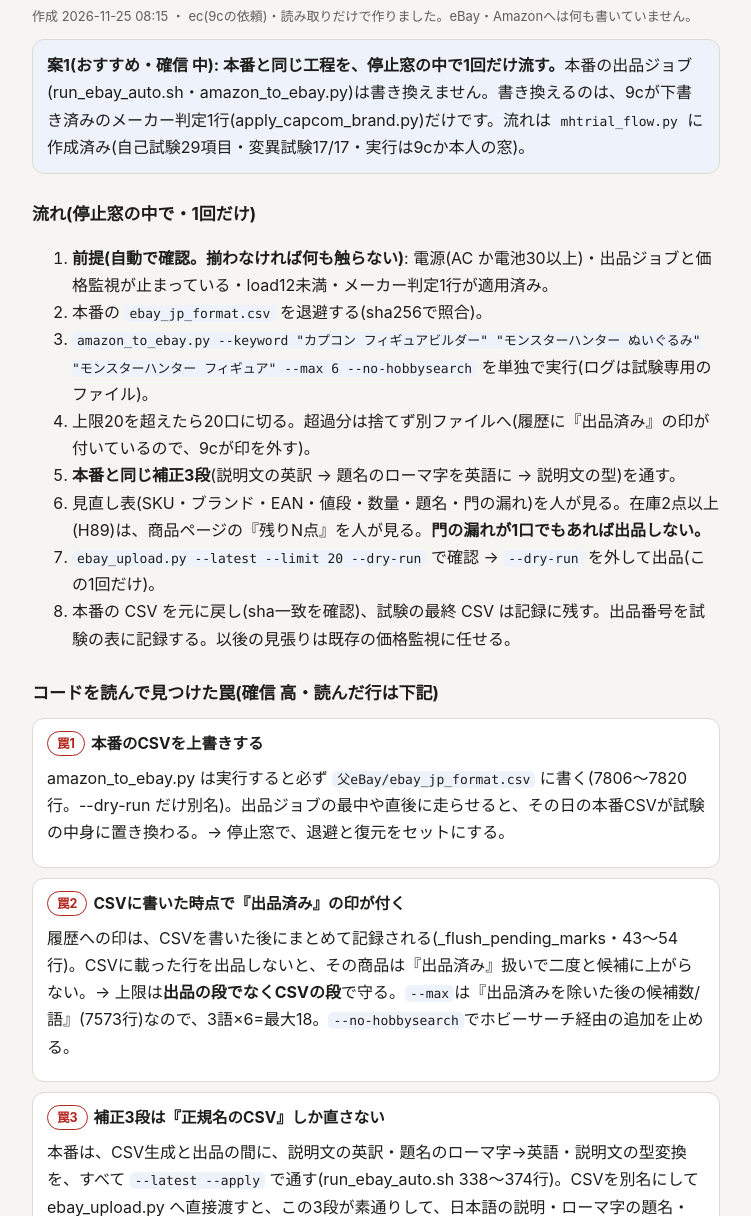
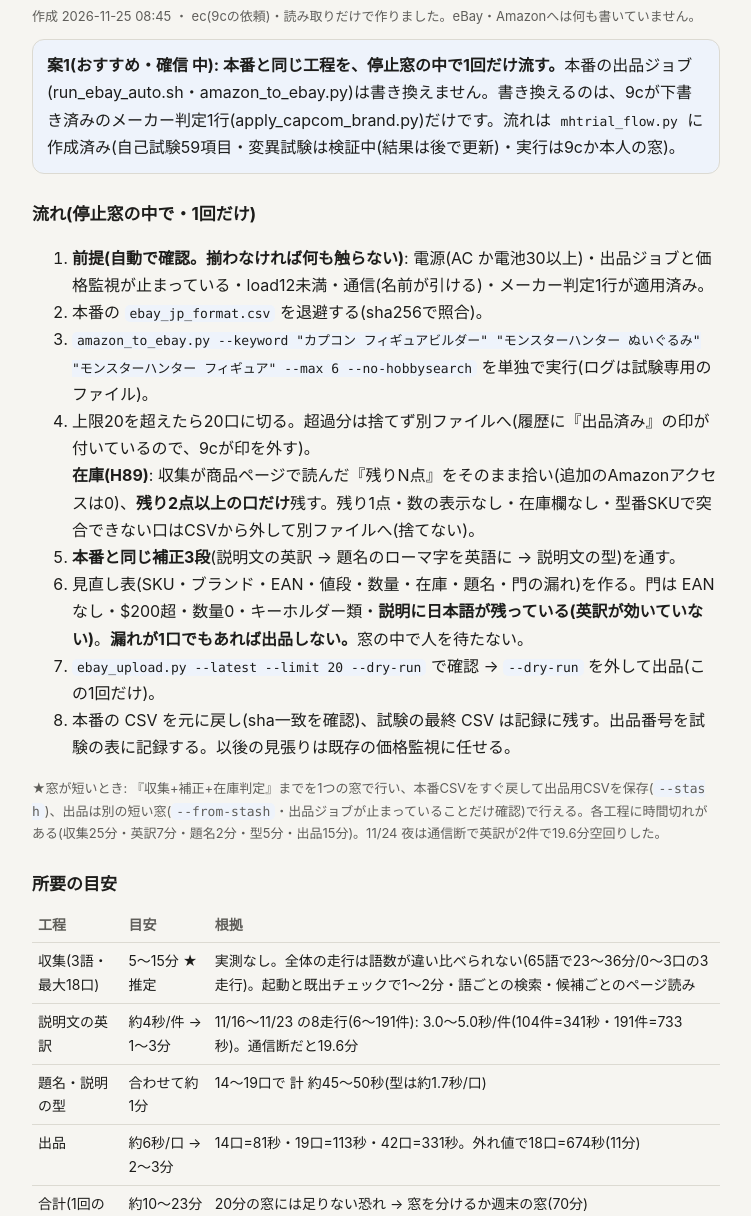
Before and after one commit to jinjinzeguangda-sys/jinjinzeguangda-sys.github.io, a plain HTML site: page p-e13832ea0cfcd4dfda964c03/b.html in a window 1280 px wide. Shown: the part 84-1300 px from the top of the page, without its empty margins (264-1015 px from the left). Drawn offline with Linux system fonts and the light colour scheme.

Commit message:
モンハン試験案を追加(一覧+詳細)

```diff
--- a/p-e13832ea0cfcd4dfda964c03/b.html
+++ b/p-e13832ea0cfcd4dfda964c03/b.html
@@ -12,18 +12,26 @@ p{margin:8px 0}.meta{color:var(--sub);font-size:13px}a{color:var(--accent)}.back
 table{border-collapse:collapse;width:100%;font-size:14px}th,td{border-bottom:1px solid var(--line);padding:6px 6px;text-align:left;vertical-align:top}th{color:var(--sub);font-weight:600;white-space:nowrap}
 .n{font-variant-numeric:tabular-nums}.small{font-size:13px;color:var(--sub)}code{font:13px/1.5 ui-monospace,Menlo,monospace;background:var(--soft);padding:1px 5px;border-radius:5px;word-break:break-all}
 .nav{display:flex;gap:8px;flex-wrap:wrap;margin:18px 0 0}.nav a{flex:1 1 40%;text-align:center;border:1px solid var(--line);border-radius:10px;padding:9px 6px;text-decoration:none;background:var(--card);font-size:14px}</style></head><body><div class="wrap">
-<a class="back" href="index.html">‹ 一覧へ</a><h1>(b) 『最大20口』で止める仕組み</h1><p class="meta">作成 2026-11-25 08:15 ・ ec(9cの依頼)・読み取りだけで作りました。eBay・Amazonへは何も書いていません。</p>
-<div class="box"><b>案1(おすすめ・確信 中): 本番と同じ工程を、停止窓の中で1回だけ流す。</b>本番の出品ジョブ(run_ebay_auto.sh・amazon_to_ebay.py)は書き換えません。書き換えるのは、9cが下書き済みのメーカー判定1行(apply_capcom_brand.py)だけです。流れは <code>mhtrial_flow.py</code> に作成済み(自己試験29項目・変異試験17/17・実行は9cか本人の窓)。</div>
+<a class="back" href="index.html">‹ 一覧へ</a><h1>(b) 『最大20口』で止める仕組み</h1><p class="meta">作成 2026-11-25 08:45 ・ ec(9cの依頼)・読み取りだけで作りました。eBay・Amazonへは何も書いていません。</p>
+<div class="box"><b>案1(おすすめ・確信 中): 本番と同じ工程を、停止窓の中で1回だけ流す。</b>本番の出品ジョブ(run_ebay_auto.sh・amazon_to_ebay.py)は書き換えません。書き換えるのは、9cが下書き済みのメーカー判定1行(apply_capcom_brand.py)だけです。流れは <code>mhtrial_flow.py</code> に作成済み(自己試験59項目・変異試験は検証中(結果は後で更新)・実行は9cか本人の窓)。</div>
 <h2>流れ(停止窓の中で・1回だけ)</h2>
 <ol>
-<li><b>前提(自動で確認。揃わなければ何も触らない)</b>: 電源(AC か電池30以上)・出品ジョブと価格監視が止まっている・load12未満・メーカー判定1行が適用済み。</li>
+<li><b>前提(自動で確認。揃わなければ何も触らない)</b>: 電源(AC か電池30以上)・出品ジョブと価格監視が止まっている・load12未満・通信(名前が引ける)・メーカー判定1行が適用済み。</li>
 <li>本番の <code>ebay_jp_format.csv</code> を退避する(sha256で照合)。</li>
 <li><code>amazon_to_ebay.py --keyword "カプコン フィギュアビルダー" "モンスターハンター ぬいぐるみ" "モンスターハンター フィギュア" --max 6 --no-hobbysearch</code> を単独で実行(ログは試験専用のファイル)。</li>
-<li>上限20を超えたら20口に切る。超過分は捨てず別ファイルへ(履歴に『出品済み』の印が付いているので、9cが印を外す)。</li>
+<li>上限20を超えたら20口に切る。超過分は捨てず別ファイルへ(履歴に『出品済み』の印が付いているので、9cが印を外す)。<br><b>在庫(H89)</b>: 収集が商品ページで読んだ『残りN点』をそのまま拾い(追加のAmazonアクセスは0)、<b>残り2点以上の口だけ</b>残す。残り1点・数の表示なし・在庫欄なし・型番SKUで突合できない口はCSVから外して別ファイルへ(捨てない)。</li>
 <li><b>本番と同じ補正3段</b>(説明文の英訳 → 題名のローマ字を英語に → 説明文の型)を通す。</li>
-<li>見直し表(SKU・ブランド・EAN・値段・数量・題名・門の漏れ)を人が見る。在庫2点以上(H89)は、商品ページの『残りN点』を人が見る。<b>門の漏れが1口でもあれば出品しない。</b></li>
+<li>見直し表(SKU・ブランド・EAN・値段・数量・在庫・題名・門の漏れ)を作る。門は EANなし・$200超・数量0・キーホルダー類・<b>説明に日本語が残っている(英訳が効いていない)</b>。<b>漏れが1口でもあれば出品しない。</b>窓の中で人を待たない。</li>
 <li><code>ebay_upload.py --latest --limit 20 --dry-run</code> で確認 → <code>--dry-run</code> を外して出品(この1回だけ)。</li>
 <li>本番の CSV を元に戻し(sha一致を確認)、試験の最終 CSV は記録に残す。出品番号を試験の表に記録する。以後の見張りは既存の価格監視に任せる。</li></ol>
+<p class="small">★窓が短いとき: 『収集+補正+在庫判定』までを1つの窓で行い、本番CSVをすぐ戻して出品用CSVを保存(<code>--stash</code>)、出品は別の短い窓(<code>--from-stash</code>・出品ジョブが止まっていることだけ確認)で行える。各工程に時間切れがある(収集25分・英訳7分・題名2分・型5分・出品15分)。11/24 夜は通信断で英訳が2件で19.6分空回りした。</p>
+<h2>所要の目安</h2>
+<div class="tw"><table><tr><th>工程</th><th>目安</th><th>根拠</th></tr>
+<tr><td>収集(3語・最大18口)</td><td>5〜15分 ★推定</td><td>実測なし。全体の走行は語数が違い比べられない(65語で23〜36分/0〜3口の3走行)。起動と既出チェックで1〜2分・語ごとの検索・候補ごとのページ読み</td></tr>
+<tr><td>説明文の英訳</td><td>約4秒/件 → 1〜3分</td><td>11/16〜11/23 の8走行(6〜191件): 3.0〜5.0秒/件(104件=341秒・191件=733秒)。通信断だと19.6分</td></tr>
+<tr><td>題名・説明の型</td><td>合わせて約1分</td><td>14〜19口で 計 約45〜50秒(型は約1.7秒/口)</td></tr>
+<tr><td>出品</td><td>約6秒/口 → 2〜3分</td><td>14口=81秒・19口=113秒・42口=331秒。外れ値で18口=674秒(11分)</td></tr>
+<tr><td>合計(1回の窓)</td><td>約10〜23分</td><td>20分の窓には足りない恐れ → 窓を分けるか週末の窓(70分)</td></tr></table></div>
 <h2>コードを読んで見つけた罠(確信 高・読んだ行は下記)</h2>
 <div class="card"><h3><span class="tag ng">罠1</span>本番のCSVを上書きする</h3><p>amazon_to_ebay.py は実行すると必ず <code>父eBay/ebay_jp_format.csv</code> に書く(7806〜7820行。--dry-run だけ別名)。出品ジョブの最中や直後に走らせると、その日の本番CSVが試験の中身に置き換わる。→ 停止窓で、退避と復元をセットにする。</p></div>
 <div class="card"><h3><span class="tag ng">罠2</span>CSVに書いた時点で『出品済み』の印が付く</h3><p>履歴への印は、CSVを書いた後にまとめて記録される(_flush_pending_marks・43〜54行)。CSVに載った行を出品しないと、その商品は『出品済み』扱いで二度と候補に上がらない。→ 上限は<b>出品の段でなくCSVの段</b>で守る。<code>--max</code>は『出品済みを除いた後の候補数/語』(7573行)なので、3語×6=最大18。<code>--no-hobbysearch</code>でホビーサーチ経由の追加を止める。</p></div>
@@ -31,8 +39,8 @@ table{border-collapse:collapse;width:100%;font-size:14px}th,td{border-bottom:1px
 <div class="card"><h3><span class="tag wait">注意</span>窓の外で動かすと本番と衝突する</h3><p>試験のCSVは正規名のままなので、出品ジョブが走っていると本番のCSVとぶつかる。だから前提(出品ジョブ・価格監視の停止・電源・load)を自動で確認し、揃わなければ何も触りません。</p></div>
 <h2>他の案との比較</h2>
 <div class="tw"><table><tr><th>案</th><th>中身</th><th>難点</th></tr>
-<tr><td>案1 ★</td><td>本番と同じ工程を窓の中で1回だけ</td><td>停止窓が要る。流れは作成済み(模擬の収集・出品で自己試験29項目・変異17/17)。本物の収集・出品は未実行</td></tr>
+<tr><td>案1 ★</td><td>本番と同じ工程を窓の中で1回だけ</td><td>停止窓が要る。流れは作成済み(模擬の収集・出品で自己試験59項目)。本物の収集・出品は未実行</td></tr>
 <tr><td>案2</td><td>本番の検索語(ALL_KW)に足し、上限のパッチを入れる</td><td>run_ebay_auto.sh と amazon_to_ebay.py を編集。UPLOAD_LIMITは0(無制限)のままで、やめる時の戻しも要る＝試験には重い</td></tr>
 <tr><td>案3</td><td>ASINを手で選び --asin-file で出す</td><td>20口以内は確実だが、『検索語が当たるか』を確かめられない</td></tr></table></div>
-<p class="small">未確認: ホビーサーチ経由を止めた時の候補数・JAN取得率への影響(今は403が続くため止める案)／実行ログでの『最大N件』の表示(コードでは確認、実行では未確認)／補正3段(claude -p)に窓の中で数分かかる点。</p>
+<p class="small">未確認: ホビーサーチ経由を止めた時の候補数・JAN取得率への影響(今は403が続くため止める案)／実行ログでの『最大N件』の表示(コードでは確認、実行では未確認)／収集の所要(実測なし)／在庫を拾う仕組み(本番の収集を包んで読み取るラッパー)は模擬でのみ確認＝本番の最初の1回で在庫の記録が取れているかを確かめる。</p>
 <div class="nav"><a href="a.html">‹ (a)</a><a href="c.html">次: (c) 守る門 ›</a></div></div></body></html>
```
Also changed, not shown: p-e13832ea0cfcd4dfda964c03/a.html (+1 -1 lines), p-e13832ea0cfcd4dfda964c03/c.html (+1 -1 lines), p-e13832ea0cfcd4dfda964c03/d.html (+1 -1 lines), p-e13832ea0cfcd4dfda964c03/e.html (+1 -1 lines), p-e13832ea0cfcd4dfda964c03/index.html (+2 -2 lines).
